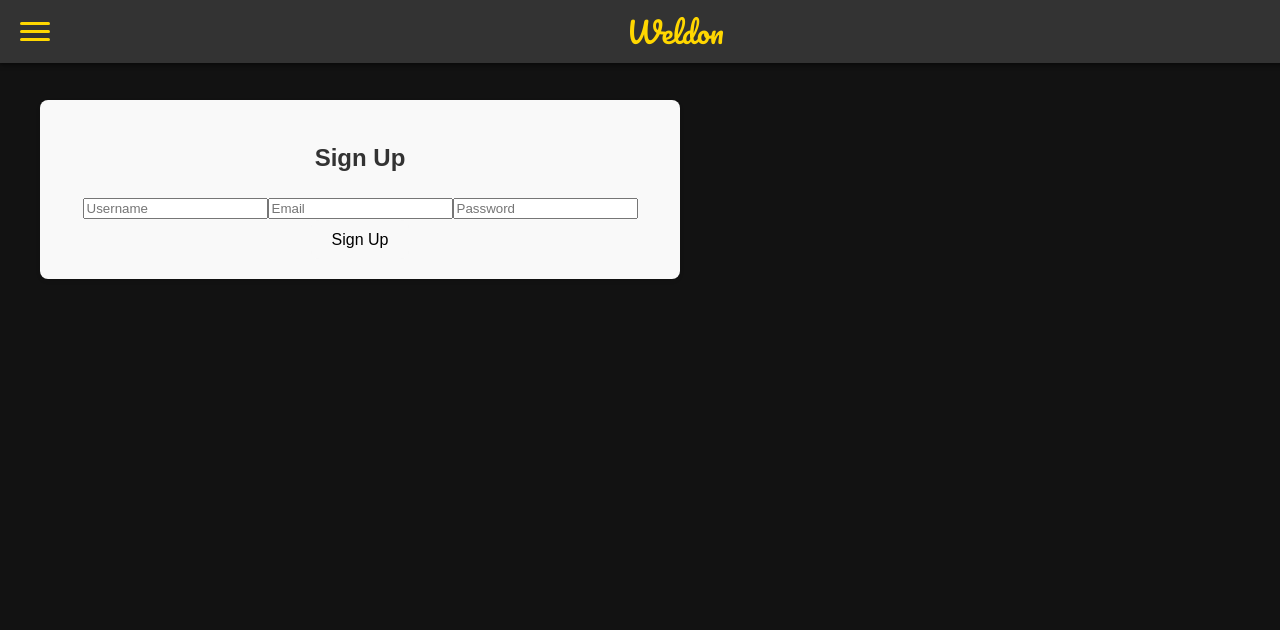
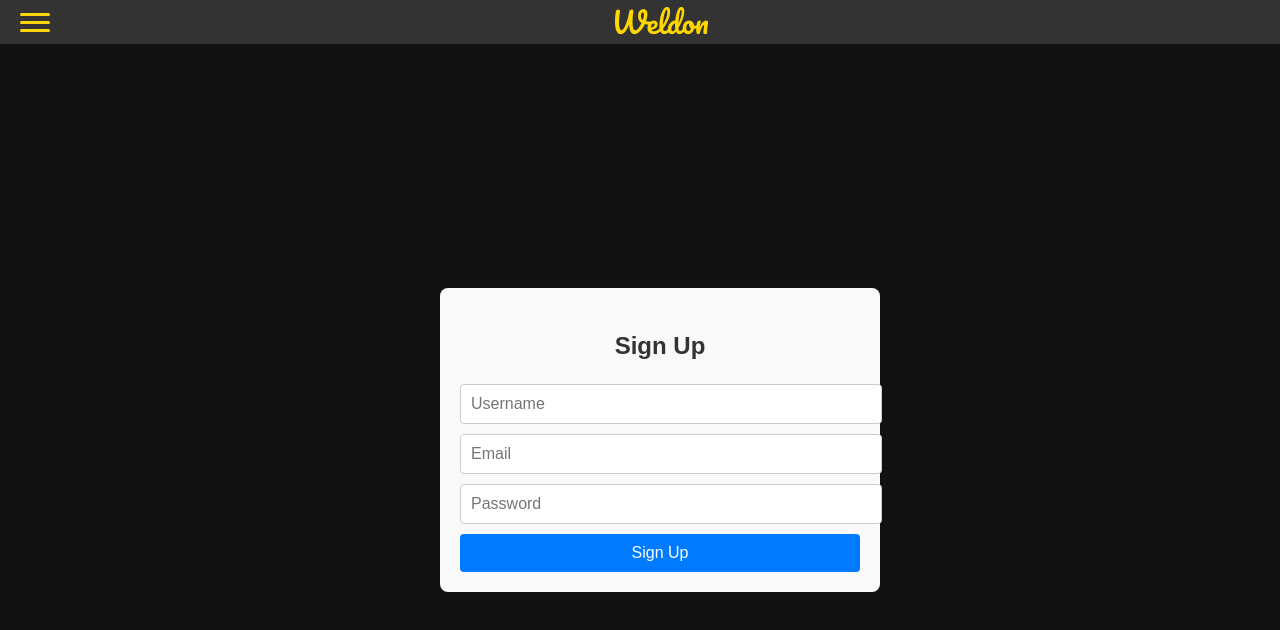
Before and after one commit to Doncamarillo/welldon-frontend, a React (Vite) app: page /signup in a window 1280 px wide. Shown: the top 630 px of the page. Built offline with nearby package versions, Linux system fonts and the light colour scheme.

Commit message:
styling update

```diff
--- a/src/App.css
+++ b/src/App.css
@@ -4,11 +4,10 @@ body {
   background-color: #121212;
   color: #e0e0e0;
   display: flex;
-  justify-content: flex-start;
-  align-items: flex-start;
+  justify-content: center;
+  align-items: center;
   min-height: 100vh;
   flex-direction: column;
-  width: 100%;
 }
 
 a {
@@ -22,7 +21,6 @@ a:hover {
 
 button {
   cursor: pointer;
-  transition: background-color 0.3s ease;
 }
 
 .navbar {
@@ -33,11 +31,7 @@ button {
   align-items: center;
   padding: 10px 20px;
   width: 100%;
-  z-index: 10;
-  position: fixed;
-  top: 0;
-  left: 0;
-  box-shadow: 0 2px 4px rgba(0, 0, 0, 0.5);
+  z-index: 1;
 }
 
 .navbar-left,
@@ -70,7 +64,6 @@ button {
   color: #ffd700;
   padding: 10px 15px;
   border-radius: 4px;
-  transition: background-color 0.3s ease;
 }
 
 .navbar-item a:hover,
@@ -79,3 +72,49 @@ button {
 .navbar-right a:hover {
   background-color: #ff4500;
 }
+
+
+.main-content {
+  margin-top: 80px;
+  padding: 20px;
+  width: 100%;
+  max-width: 1200px;
+  display: flex;
+  flex-direction: column;
+  align-items: center;
+}
+
+.footer {
+  background-color: #333;
+  color: #ffd700;
+  text-align: center;
+  padding: 20px 0;
+  width: 100%;
+}
+
+.primary-button {
+  background-color: #ff4500;
+  color: white;
+  border: none;
+  padding: 10px 20px;
+  border-radius: 4px;
+}
+
+.primary-button:hover {
+  background-color: #e63900;
+}
+
+.card {
+  background-color: #1c1c1c;
+  border: 1px solid #ffd700;
+  border-radius: 8px;
+  padding: 20px;
+  box-shadow: 0 2px 4px rgba(0, 0, 0, 0.1);
+  text-align: center;
+}
+
+.card img {
+  max-width: 100%;
+  height: auto;
+  border-radius: 4px;
+}
--- a/src/components/Navbar.jsx
+++ b/src/components/Navbar.jsx
@@ -26,8 +26,7 @@ function Navbar({ isAuthenticated, onLogout }) {
       <div className="navbar-center">
         <Link to="/">Weldon</Link>
       </div>
-      {menuOpen && (
-        <div className="menu-overlay">
+      <div className={`menu-overlay ${menuOpen ? 'open' : ''}`}>
         <button className="close-button" onClick={handleMenuToggle}>×</button>
         <div className="menu-content">
           <Link to="/" onClick={handleMenuToggle}>Home</Link>
@@ -47,7 +46,6 @@ function Navbar({ isAuthenticated, onLogout }) {
           )}
         </div>
       </div>
-      )}
     </nav>
   );
 }
--- a/src/components/styling/authForm.css
+++ b/src/components/styling/authForm.css
@@ -1,5 +1,5 @@
 .auth-form {
-  max-width: 600px;
+  max-width: 400px;
   margin: 0 auto;
   padding: 20px;
   background-color: #f9f9f9;
@@ -14,31 +14,21 @@
   text-align: center;
 }
 
-.form-group {
-  margin-bottom: 15px;
-}
-
-.form-group label {
-  display: block;
-  font-size: 1rem;
-  color: #666;
-  margin-bottom: 5px;
-}
-
-.form-group input {
+.auth-form input {
   width: 100%;
   padding: 10px;
+  margin-bottom: 10px;
   border: 1px solid #ccc;
   border-radius: 4px;
   font-size: 1rem;
 }
 
-.form-group input:focus {
+.auth-form input:focus {
   outline: none;
   border-color: #007bff;
 }
 
-.submit-button {
+.auth-form button {
   background-color: #007bff;
   color: white;
   border: none;
@@ -49,6 +39,13 @@
   width: 100%;
 }
 
-.submit-button:hover {
+.auth-form button:hover {
   background-color: #0056b3;
 }
+
+.auth-form p {
+  font-size: 1rem;
+  color: green;
+  text-align: center;
+  margin-top: 20px;
+}
--- a/src/components/styling/landingPage.css
+++ b/src/components/styling/landingPage.css
@@ -1,54 +1,72 @@
-body {
-  margin: 0;
-  font-family: Arial, sans-serif;
-  background-color: #121212;
-  color: #e0e0e0;
-  display: flex;
-  justify-content: flex-start;
-  align-items: flex-start;
-  min-height: 100vh;
-  flex-direction: column;
-  height: 100%;
-  width: 100%;
-}
-
-.main-content {
-  margin-top: 80px;
-  padding: 20px;
-  width: 100%;
-  max-width: 1200px;
-  display: flex;
-  flex-direction: column;
-  align-items: center;
-  justify-content: center;
+.landing-page {
   text-align: center;
 }
 
-.primary-button {
-  background-color: #ff4500;
+.landing-header {
+  background-color: #333;
+  padding: 20px;
+}
+
+.landing-logo {
+  max-width: 200px;
+}
+
+.landing-main {
+  padding: 20px;
+}
+
+.trending-projects, .trending-users {
+  margin-top: 40px;
+}
+
+.projects-grid, .users-grid {
+  display: grid;
+  grid-template-columns: repeat(auto-fit, minmax(200px, 1fr));
+  gap: 20px;
+  margin-top: 20px;
+}
+
+.project-card, .user-card {
+  background-color: #fff;
+  border: 1px solid #ddd;
+  border-radius: 8px;
+  padding: 15px;
+  box-shadow: 0 2px 4px rgba(0, 0, 0, 0.1);
+  text-align: left;
+}
+
+.project-card h3, .user-card h3 {
+  font-size: 1.2rem;
+  color: #333;
+  margin-bottom: 10px;
+}
+
+.project-card p, .user-card p {
+  font-size: 1rem;
+  color: #555;
+}
+
+.project-card img, .user-profile-picture {
+  max-width: 100%;
+  height: auto;
+  border-radius: 4px;
+  margin-top: 10px;
+}
+
+.add-project-button-container {
+  margin-top: 40px;
+}
+
+.add-project-button {
+  background-color: #007bff;
   color: white;
   border: none;
   padding: 10px 20px;
   border-radius: 4px;
+  cursor: pointer;
+  font-size: 1rem;
 }
 
-.primary-button:hover {
-  background-color: #e63900;
+.add-project-button:hover {
+  background-color: #0056b3;
 }
-
-.card {
-  background-color: #1c1c1c;
-  border: 1px solid #ffd700;
-  border-radius: 8px;
-  padding: 20px;
-  box-shadow: 0 2px 4px rgba(0, 0, 0, 0.1);
-  text-align: center;
-  max-width: 100%;
-  width: 100%;
-}
-
-.card img {
-  max-width: 100%;
-  height: auto;
-  border-radius: 4px;
-}
--- a/src/components/styling/navbar.css
+++ b/src/components/styling/navbar.css
@@ -1,3 +1,4 @@
+
 .navbar {
   background-color: #333;
   color: #ffd700;
@@ -13,15 +14,30 @@
   z-index: 1;
 }
 
-.navbar-left,
+.navbar-left {
+  display: flex;
+  align-items: center;
+  justify-content: flex-start;
+}
+
+.navbar-center {
+  position: absolute;
+  left: 50%;
+  transform: translateX(-50%);
+  text-align: center;
+}
+
 .navbar-right {
   display: flex;
   align-items: center;
 }
 
-.navbar-center {
-  flex-grow: 1;
-  text-align: center;
+.navbar-list {
+  list-style: none;
+  margin: 0;
+  padding: 0;
+  display: flex;
+  align-items: center;
 }
 
 .navbar-item {
@@ -44,10 +60,12 @@
   background-color: #ff4500;
 }
 
+
 .navbar-center a {
   font-size: 1.8rem;
   font-family: 'Pacifico', cursive;
 }
+
 
 .hamburger {
   background: none;
@@ -69,6 +87,7 @@
   border-radius: 2px;
 }
 
+
 .menu-overlay {
   position: fixed;
   top: 0;
@@ -77,18 +96,23 @@
   height: 100%;
   background-color: rgba(0, 0, 0, 0.9);
   display: flex;
-  justify-content: flex-start;
+  justify-content: center;
   align-items: flex-start;
   padding-top: 60px;
   z-index: 2;
+  transform: translateX(-100%);
+  transition: transform 0.3s ease;
+}
+
+.menu-overlay.open {
+  transform: translateX(0);
 }
 
 .menu-content {
   display: flex;
   flex-direction: column;
-  align-items: flex-start;
-  text-align: left;
-  width: 100%;
+  align-items: center;
+  text-align: center;
 }
 
 .menu-content a,
@@ -101,7 +125,6 @@
   background: none;
   cursor: pointer;
   font-size: 18px;
-  width: 100%;
 }
 
 .menu-content a:hover,
```
Also changed, not shown: src/components/styling/userProfile.css (+66 -21 lines). Lines whose indentation alone changed are shown as unchanged.
